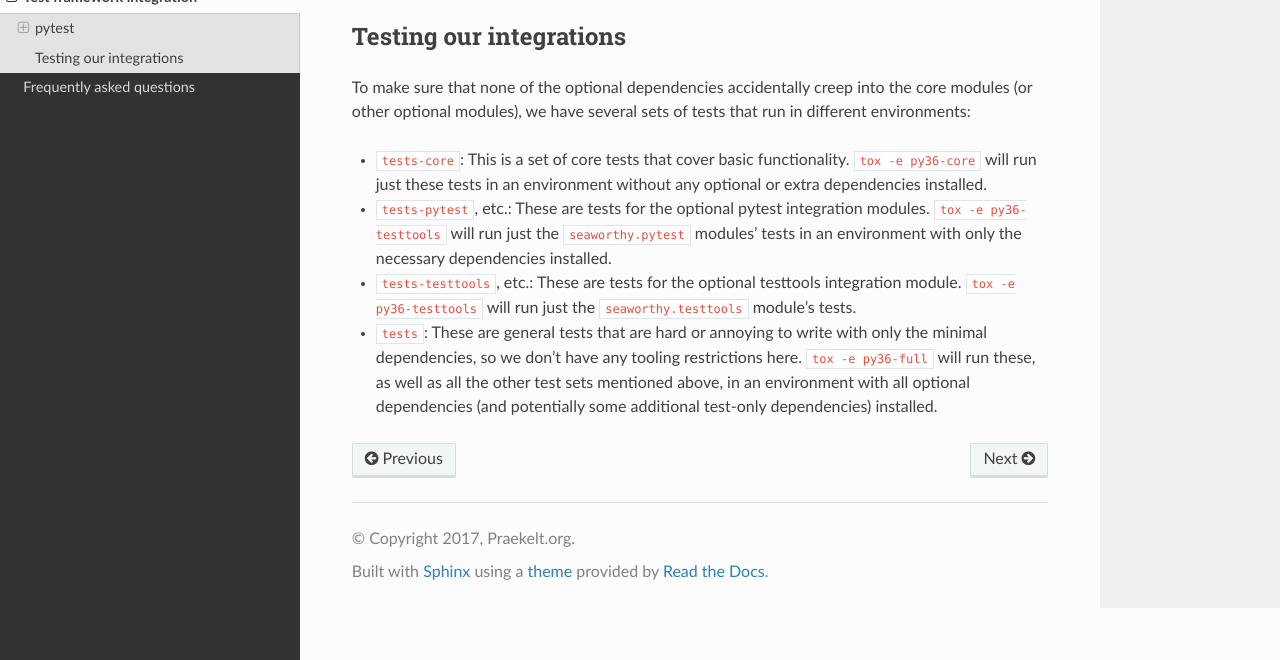
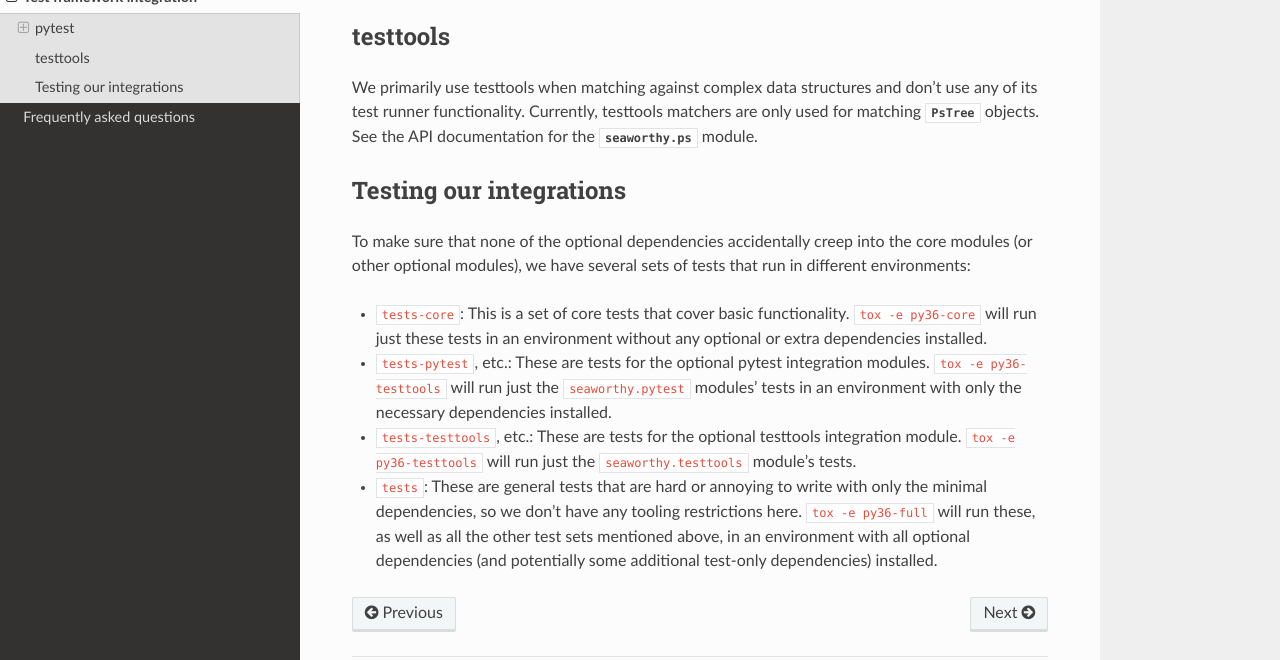
Before and after one commit to praekeltfoundation/seaworthy, a Sphinx documentation site: the page built from docs/integrations.rst, in a window 1280 px wide and 900 px high, scrolled down 987 px, cut to the strip 240-900 px from the top of the window. Built offline with Sphinx 7.4.7 and the Read the Docs theme 2.0.0, drawn with Linux system fonts in a browser that asks for light colours; pages that are not in the unit, such as notebooks, are missing from menus.

Commit message:
integrations: Add a small note about testtools

```diff
--- a/docs/integrations.rst
+++ b/docs/integrations.rst
@@ -47,6 +47,14 @@ that are factories for fixtures. The most important two are:
     :noindex:
 
 
+testtools
+---------
+We primarily use testtools when matching against complex data structures and
+don't use any of its test runner functionality. Currently, testtools matchers
+are only used for matching :class:`~seaworthy.ps.PsTree` objects. See the API
+documentation for the :mod:`seaworthy.ps` module.
+
+
 Testing our integrations
 ------------------------
 To make sure that none of the optional dependencies accidentally creep into the
```
